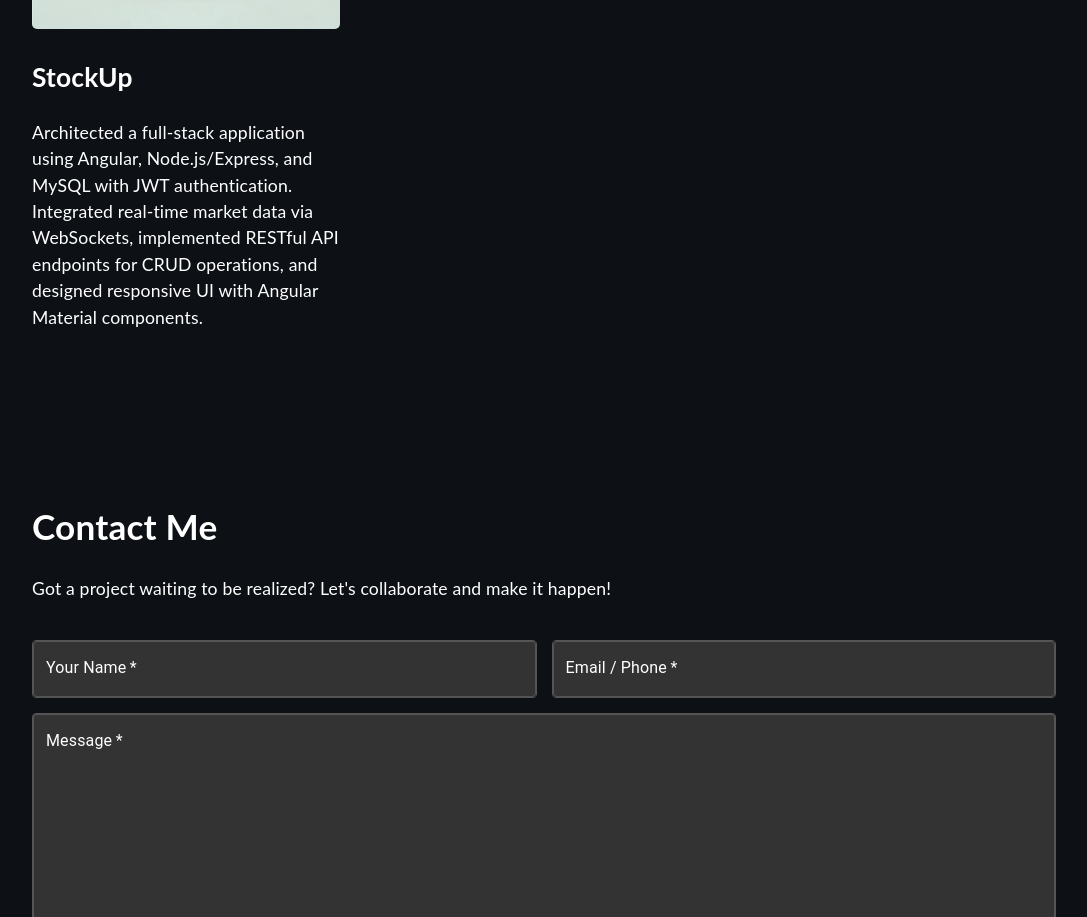
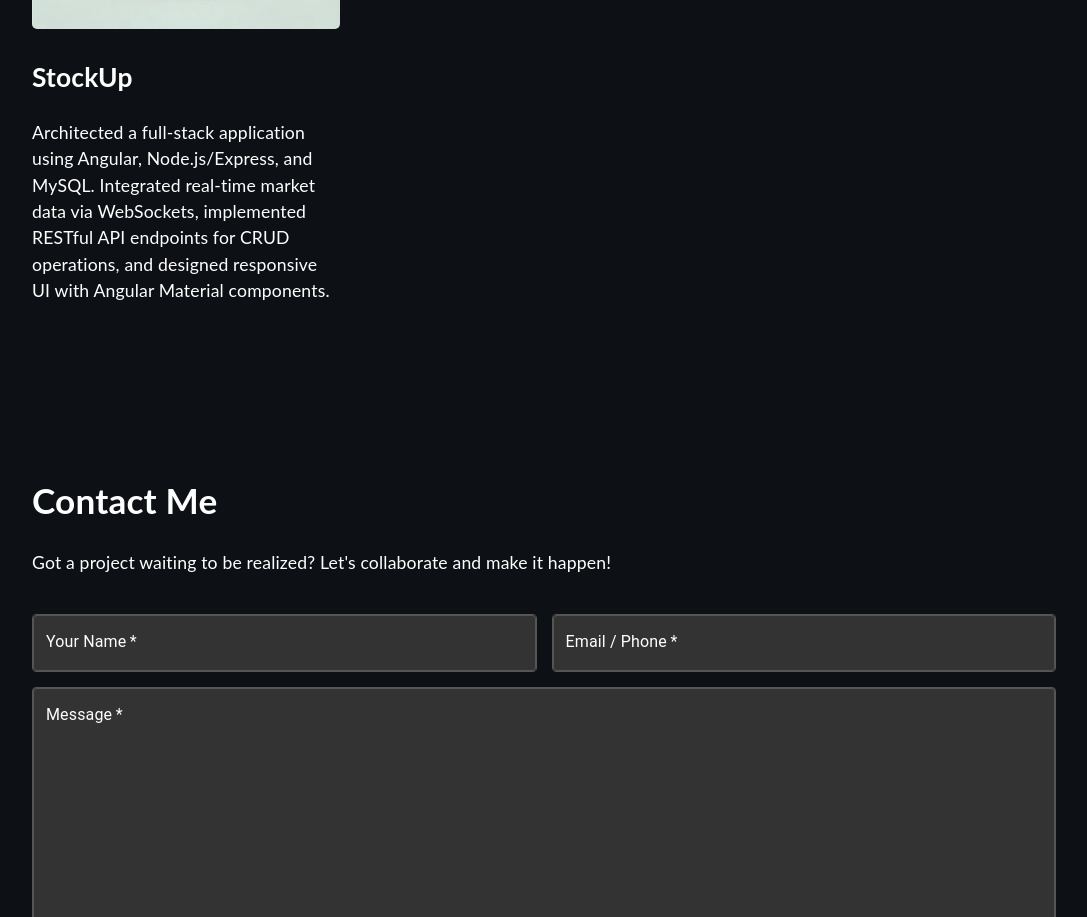
Before and after one commit to Dhanshreeb05/portfolio, a React (Create React App) app: page / in a window 1280 px wide. Shown: the part 3680-4597 px from the top of the page, without its empty margins (96-1183 px from the left). Built offline with nearby package versions, Linux system fonts and the light colour scheme.

Commit message:
Update dproject description

```diff
--- a/src/components/Project.tsx
+++ b/src/components/Project.tsx
@@ -31,7 +31,7 @@ function Project() {
                 <div className="project">
                     <a href="https://github.com/Dhanshreeb05/StockUp" target="_blank" rel="noreferrer"><img src={stockUp} className="zoom project-image" alt="thumbnail" width="70%" /></a>
                     <a href="https://github.com/Dhanshreeb05/StockUp" target="_blank" rel="noreferrer"><h2>StockUp</h2></a>
-                    <p>Architected a full-stack application using Angular, Node.js/Express, and MySQL with JWT authentication. Integrated real-time market data via WebSockets, implemented RESTful API endpoints for CRUD operations, and designed responsive UI with Angular Material components.</p>
+                    <p>Architected a full-stack application using Angular, Node.js/Express, and MySQL. Integrated real-time market data via WebSockets, implemented RESTful API endpoints for CRUD operations, and designed responsive UI with Angular Material components.</p>
                 </div>
             </div>
         </div>
```
